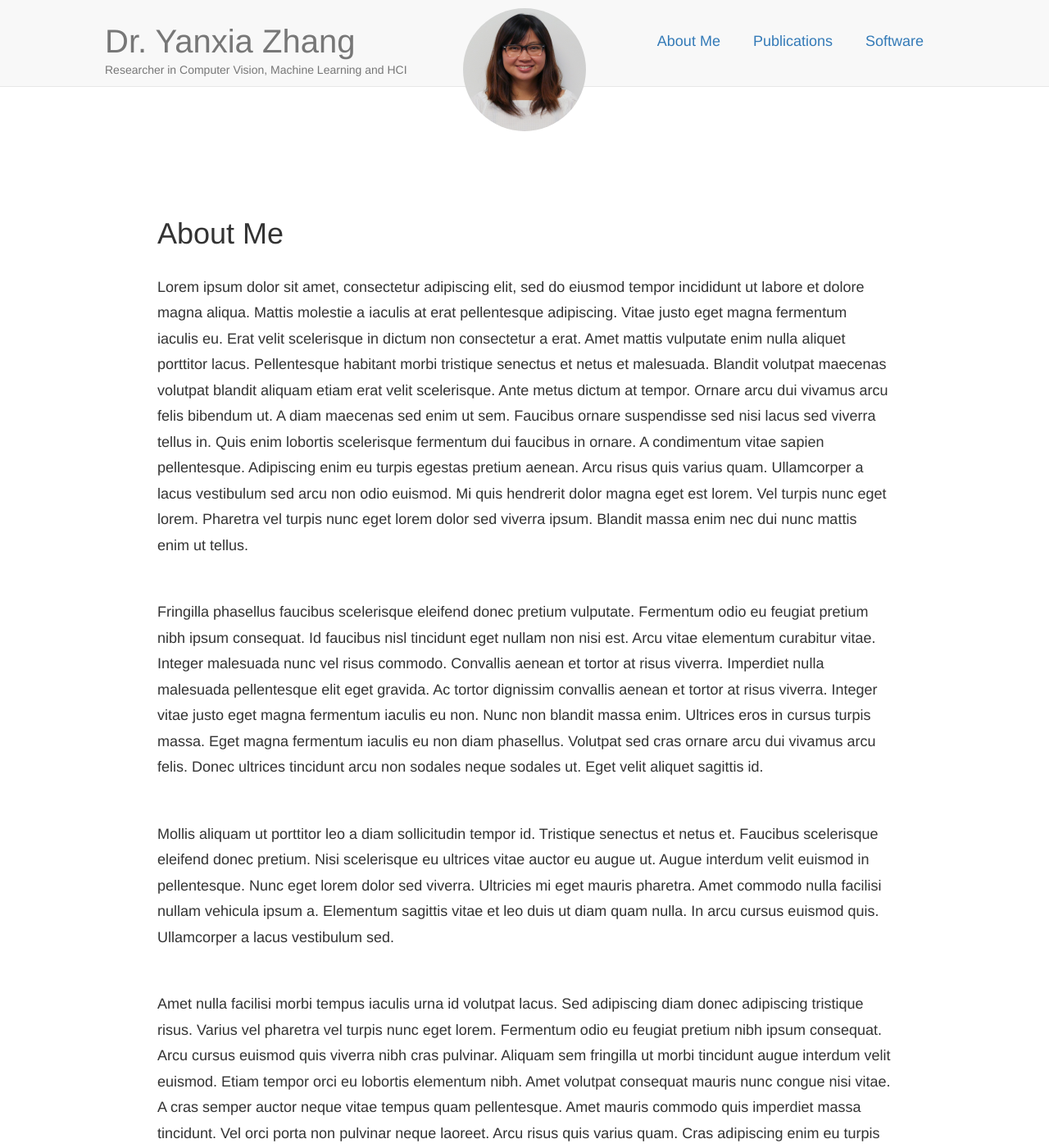
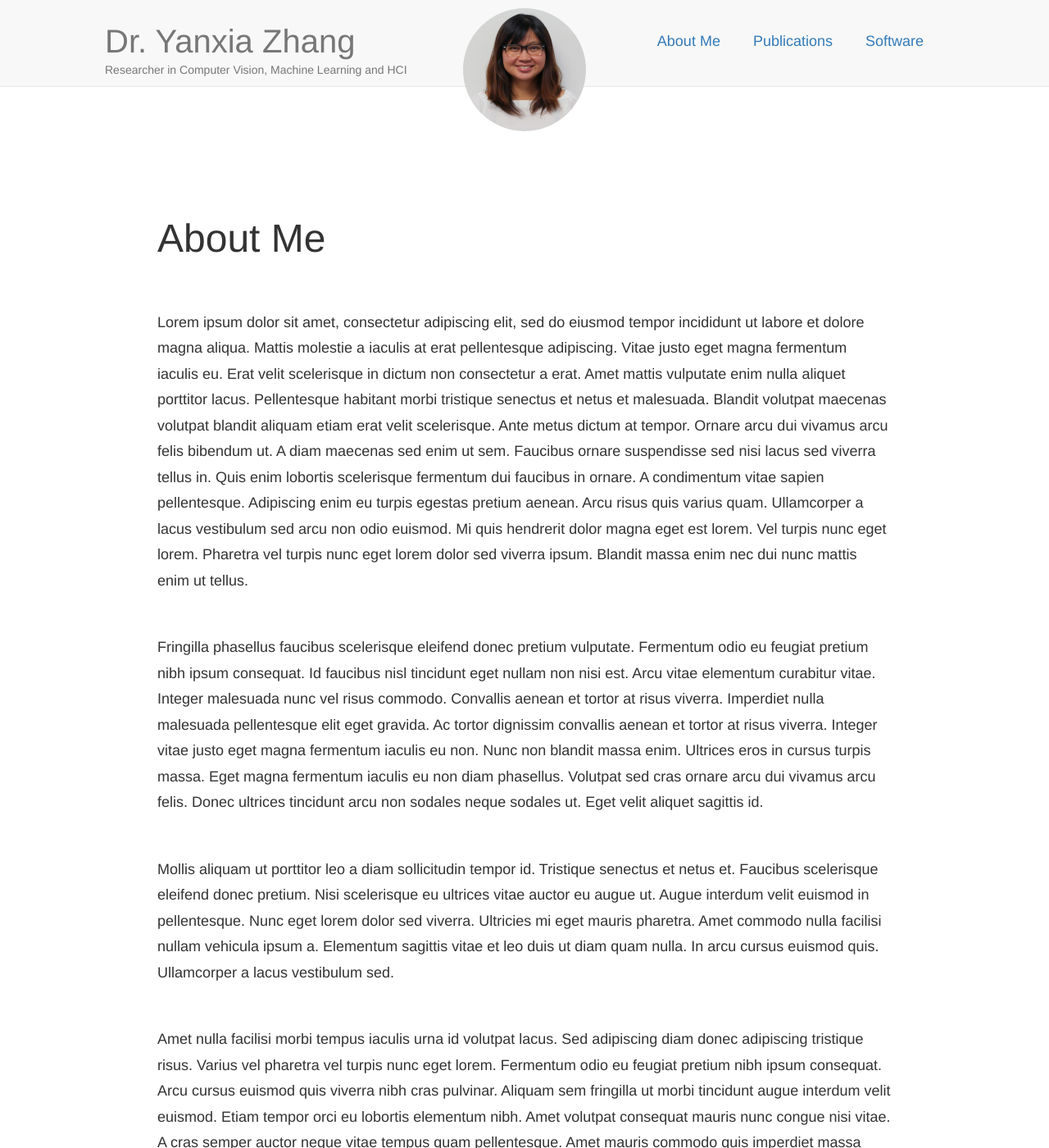
Before and after one commit to yanxia-zhang/yanxia-zhang.github.io, a Jekyll site: the page built from index.html, in a window 1280 px wide and 1400 px high. Shown: the whole window at 82% size. Built offline with Jekyll 4.4.1, drawn with Linux system fonts in a browser that asks for light colours; nearby versions of some CDN libraries.

Commit message:
change h1 style

```diff
--- a/_includes/about.html
+++ b/_includes/about.html
@@ -1,6 +1,7 @@
 <div id="about_me" style="height:85px;"></div>
 <section>
-  <h1>About Me</h1>
+  <h1 class="big_h1">About Me</h1>
+  <div style="height:30px;"></div>
 
   <p>
   Lorem ipsum dolor sit amet, consectetur adipiscing elit, sed do eiusmod tempor incididunt ut labore et dolore magna aliqua. Mattis molestie a iaculis at erat pellentesque adipiscing. Vitae justo eget magna fermentum iaculis eu. Erat velit scelerisque in dictum non consectetur a erat. Amet mattis vulputate enim nulla aliquet porttitor lacus. Pellentesque habitant morbi tristique senectus et netus et malesuada. Blandit volutpat maecenas volutpat blandit aliquam etiam erat velit scelerisque. Ante metus dictum at tempor. Ornare arcu dui vivamus arcu felis bibendum ut. A diam maecenas sed enim ut sem. Faucibus ornare suspendisse sed nisi lacus sed viverra tellus in. Quis enim lobortis scelerisque fermentum dui faucibus in ornare. A condimentum vitae sapien pellentesque. Adipiscing enim eu turpis egestas pretium aenean. Arcu risus quis varius quam. Ullamcorper a lacus vestibulum sed arcu non odio euismod. Mi quis hendrerit dolor magna eget est lorem. Vel turpis nunc eget lorem. Pharetra vel turpis nunc eget lorem dolor sed viverra ipsum. Blandit massa enim nec dui nunc mattis enim ut tellus.
--- a/_includes/publications.html
+++ b/_includes/publications.html
@@ -1,6 +1,7 @@
 <div id="publications" style="height:85px;"></div>
 <section>
-  <h1>Publications</h1>
+  <h1 class="big_h1">Publications</h1>
+  <div style="height:30px;"></div>
 
   <h2><span>Journal Papers</span></h2>
   <p><strong>TeamSense: Assessing Personal Affect and Group Cohesion in Small Teams Through Dyadic Interaction and Behavior Analysis with Wearable Sensors </strong><a href="http://www.yanxiazhang.com/wp-content/uploads/2018/09/J3_IMWUT2018.pdf">pdf</a><br />
--- a/_includes/software.html
+++ b/_includes/software.html
@@ -1,4 +1,6 @@
 <div id="software" style="height:85px;"></div>
 <section>
-  <h1>Software</h1>
+  <h1 class="big_h1">Software</h1>
+  <div style="height:30px;"></div>
+
 </section>
--- a/css/main.css
+++ b/css/main.css
@@ -22,10 +22,16 @@ p {
   padding: 20px 15%;
 }
 
+.big_h1 {
+    font-size: 48px;
+}
+
 h1,h2,h3,h4,h5,h6 {
   font-family: 'Open Sans', 'Helvetica Neue', Helvetica, Arial, sans-serif;
   font-weight: 800;
-  padding: 0 15%;
+  padding-left: 15%;
+  padding-right: 15%;
+  /*padding-top: 10px;*/
 }
 
 blockquote {
```
